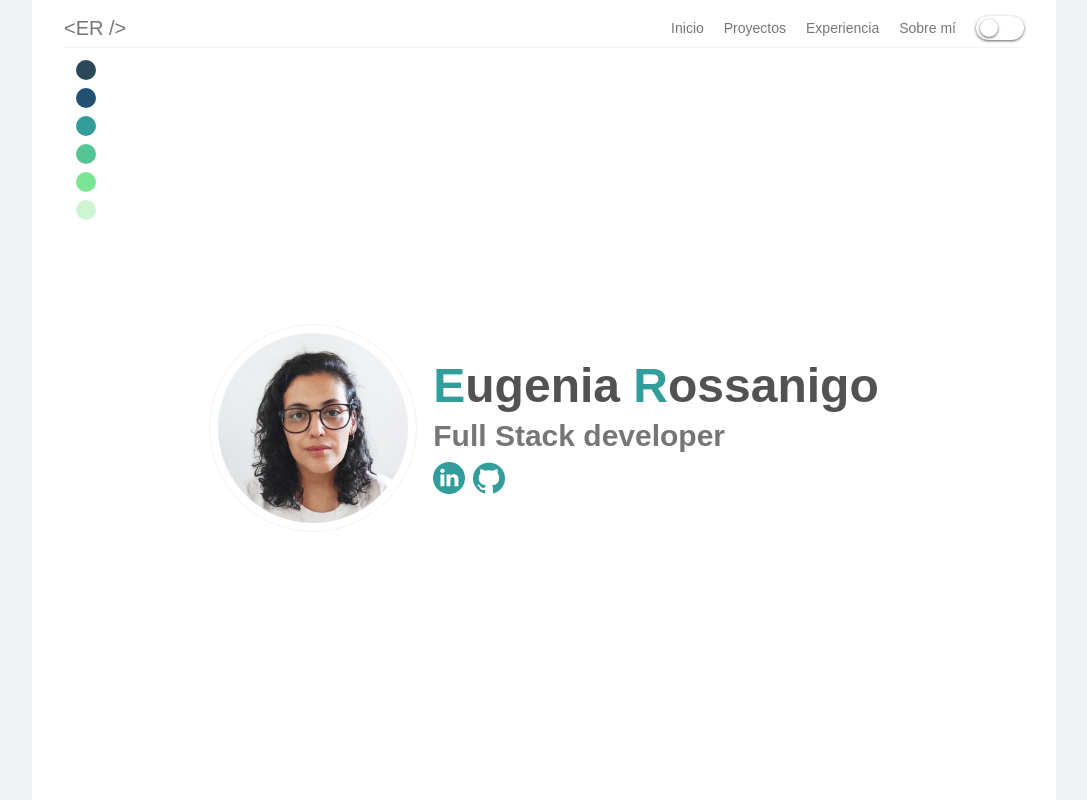
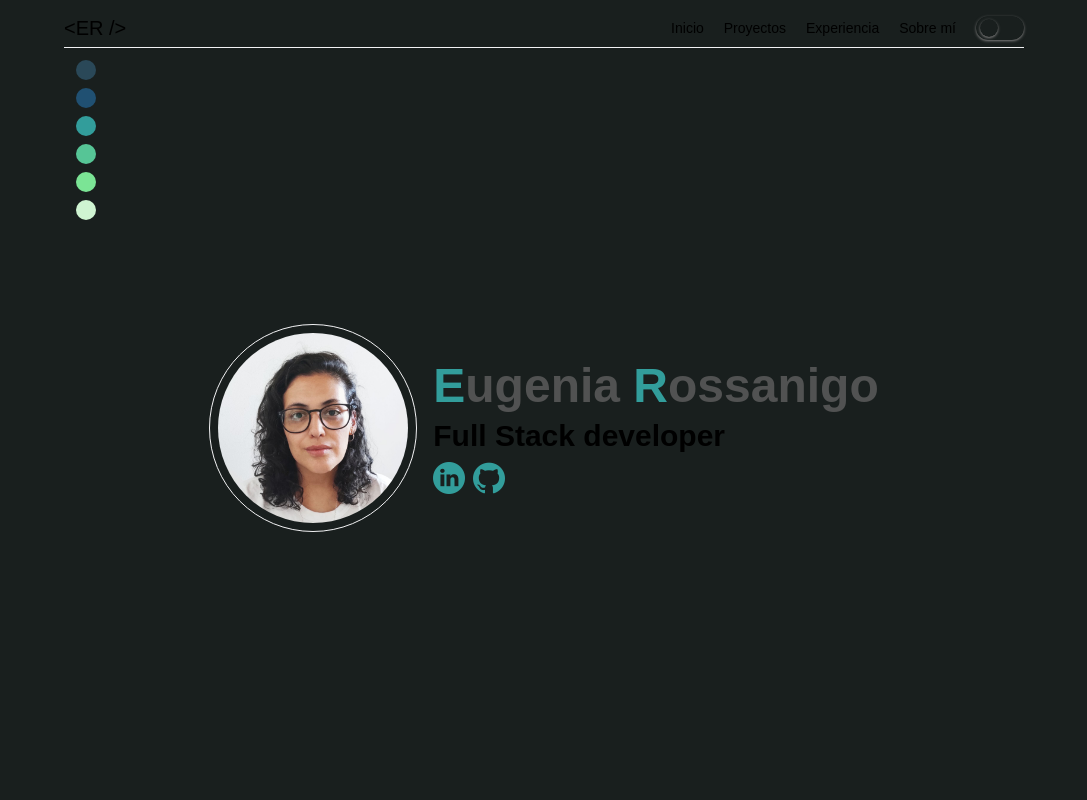
Before and after one commit to eugeniarossanigo/portfolio-eugenia-rossanigo, a React (Vite) app: page / in a window 1280 px wide. Shown: the top 800 px of the page, without its empty margins (96-1183 px from the left). Built offline with nearby package versions, Linux system fonts and the light colour scheme.

Commit message:
colors themes changed

```diff
--- a/src/App.css
+++ b/src/App.css
@@ -6,14 +6,14 @@
 #root {
   /* background-color: #f4f8f8;
   background-color: #329d9b73; */
-  background-color:#F0F3F5;
+  /* background-color: #f0f3f5; */
   /* min-height: 100vh; */
   display: flex;
   justify-content: center;
 }
 #main-layout {
-  background-color: #fff;
-  color: #767676;
+  /* background-color: #fff; */
+  /* color: #767676; */
   width: 100%;
   max-width: 1024px;
   padding: 0.5rem 2rem;
```
